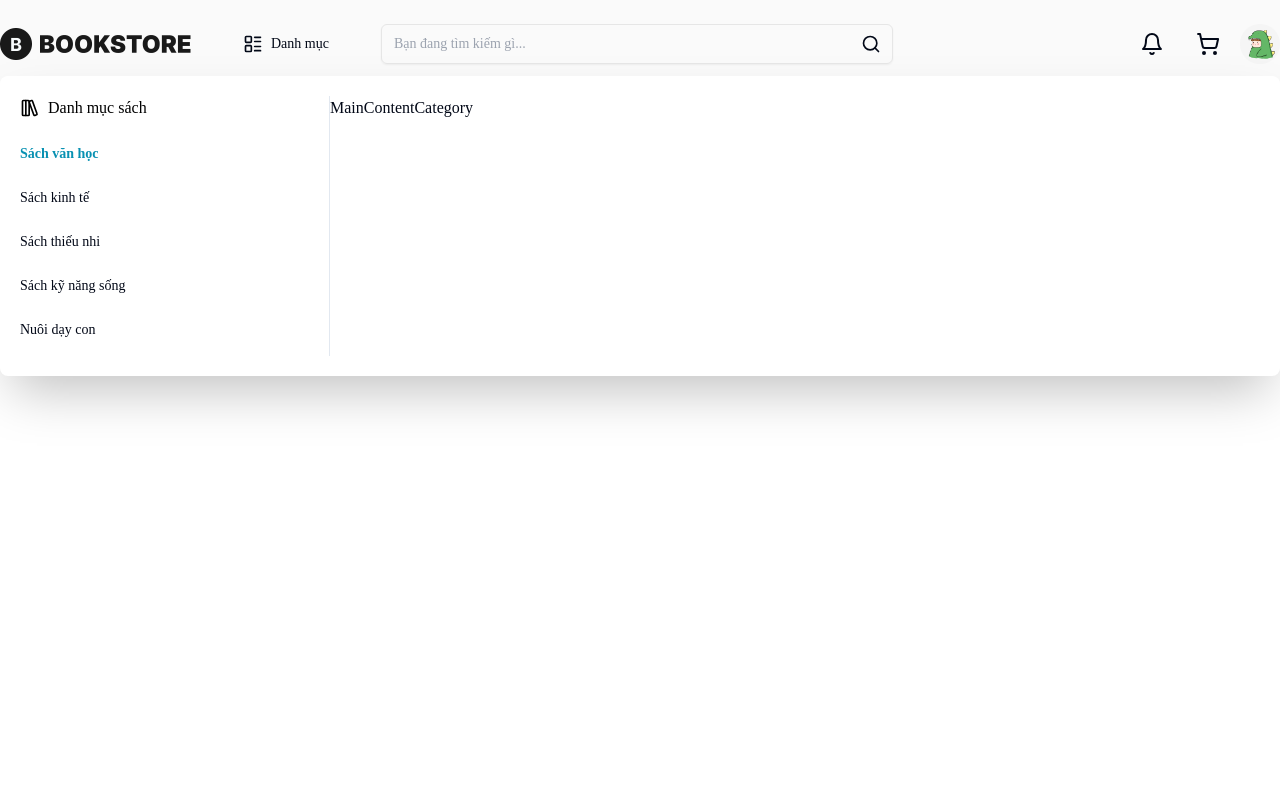
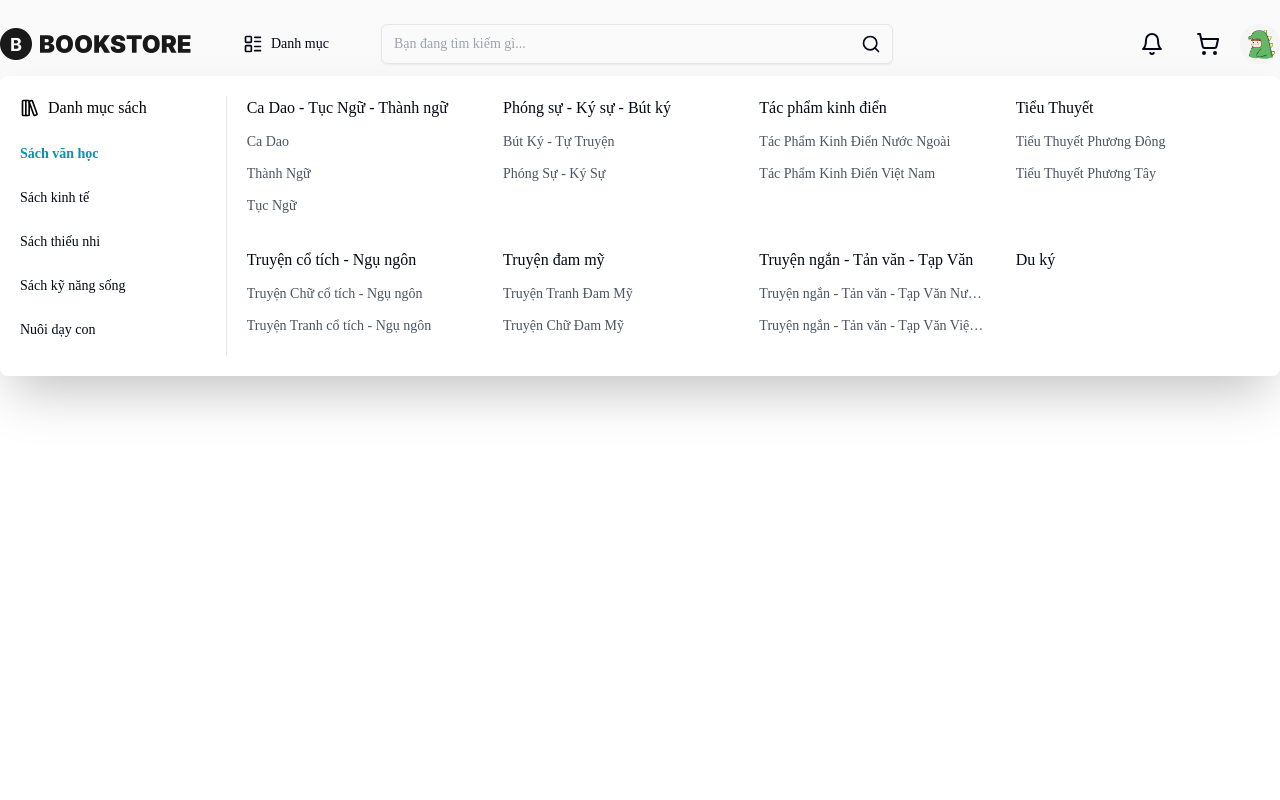
Before and after one commit to devpju/client-bookstore, a React (Vite) app: page / in a window 1280 px wide. Shown: the top 800 px of the page. Built offline with nearby package versions, Linux system fonts and the light colour scheme; a web font is replaced by a local one.

Commit message:
create sub category

```diff
--- a/src/components/layouts/CustomerLayout/CustomerHeader/BookCategory/MainContentCategory/CategorySection/index.jsx
+++ b/src/components/layouts/CustomerLayout/CustomerHeader/BookCategory/MainContentCategory/CategorySection/index.jsx
@@ -1,4 +1,30 @@
-const CategorySection = () => {
-  return <div>CategorySection</div>;
+import { Link } from 'react-router';
+
+const CategorySection = ({ parentSlug, childrenCategory }) => {
+  const { children: subChildren } = childrenCategory;
+  const childrenSlug = `${parentSlug}/${childrenCategory.slug}`;
+  return (
+    <div>
+      <span>
+        <Link to={childrenSlug} className='line-clamp-1 hover:text-emerald-600'>
+          {childrenCategory.name}
+        </Link>
+        <ul className='mt-3 flex flex-col space-y-3'>
+          {subChildren.slice(0, 4).map((subChild) => {
+            return (
+              <li key={subChild.id}>
+                <Link
+                  className='line-clamp-1 text-sm text-gray-600 hover:text-emerald-600'
+                  to={`/${childrenSlug}/${subChild.slug}`}
+                >
+                  {subChild.name}
+                </Link>
+              </li>
+            );
+          })}
+        </ul>
+      </span>
+    </div>
+  );
 };
 export default CategorySection;
--- a/src/components/layouts/CustomerLayout/CustomerHeader/BookCategory/MainContentCategory/index.jsx
+++ b/src/components/layouts/CustomerLayout/CustomerHeader/BookCategory/MainContentCategory/index.jsx
@@ -1,4 +1,26 @@
-const MainContentCategory = ({ className }) => {
-  return <div className={`${className}`}>MainContentCategory</div>;
+import CategorySection from './CategorySection';
+
+const MainContentCategory = ({ className, activatedCategory }) => {
+  const { slug: parentCategorySlug, children: childrenCategories } = activatedCategory;
+  const sortedCategories = [...childrenCategories].sort((a, b) => {
+    const aLength = a.children?.length || 0;
+    const bLength = b.children?.length || 0;
+    return bLength - aLength;
+  });
+  return (
+    <div className={`h-full overflow-y-auto overscroll-contain ${className}`}>
+      <div className='grid grid-cols-1 gap-8 px-5 md:grid-cols-2 lg:grid-cols-3 xl:grid-cols-4'>
+        {sortedCategories.map((category) => {
+          return (
+            <CategorySection
+              key={category.id}
+              parentSlug={parentCategorySlug}
+              childrenCategory={category}
+            />
+          );
+        })}
+      </div>
+    </div>
+  );
 };
 export default MainContentCategory;
--- a/src/components/layouts/CustomerLayout/CustomerHeader/BookCategory/SidebarCategory/index.jsx
+++ b/src/components/layouts/CustomerLayout/CustomerHeader/BookCategory/SidebarCategory/index.jsx
@@ -3,7 +3,7 @@ import { Link } from 'react-router';
 
 const SidebarCategory = ({ className, onHoverCategory, hoveredCategoryId, categories }) => {
   return (
-    <div className={`h-full overflow-y-auto border-r ${className}`}>
+    <div className={`h-full overflow-y-auto overscroll-contain border-r ${className}`}>
       <span className='flex items-center gap-2 font-medium text-black'>
         <LibraryBig className='size-5' />
         Danh mục sách
--- a/src/components/layouts/CustomerLayout/CustomerHeader/BookCategory/index.jsx
+++ b/src/components/layouts/CustomerLayout/CustomerHeader/BookCategory/index.jsx
@@ -10,6 +10,7 @@ const BookCategory = () => {
   const firstCategoryId = categories[0].id;
   const [hoveredCategoryId, setHoveredCategoryId] = useState(firstCategoryId);
   const handleHoverCategory = (categoryId) => setHoveredCategoryId(categoryId);
+  const activatedCategory = categories.find((category) => category.id === hoveredCategoryId);
   return (
     <HoverCard openDelay={30} open={true}>
       <HoverCardTrigger asChild>
@@ -19,15 +20,18 @@ const BookCategory = () => {
         </Button>
       </HoverCardTrigger>
       <HoverCardContent sideOffset={10} className='w-dvw border-0 bg-transparent p-0 shadow-none'>
-        <div className='container mx-auto h-[calc(100vh-500px)] rounded-lg bg-white p-5 shadow-2xl'>
+        <div className='container mx-auto h-[calc(100vh-500px)] min-h-[300px] rounded-lg bg-white p-5 shadow-2xl'>
           <div className='grid h-full grid-cols-12'>
             <SidebarCategory
-              className='col-span-3'
+              className='col-span-3 md:col-span-2'
               onHoverCategory={handleHoverCategory}
               hoveredCategoryId={hoveredCategoryId}
               categories={categories}
             />
-            <MainContentCategory className='col-span-9' hoveredCategoryId={hoveredCategoryId} />
+            <MainContentCategory
+              className='col-span-9 md:col-span-10'
+              activatedCategory={activatedCategory}
+            />
           </div>
         </div>
       </HoverCardContent>
```
